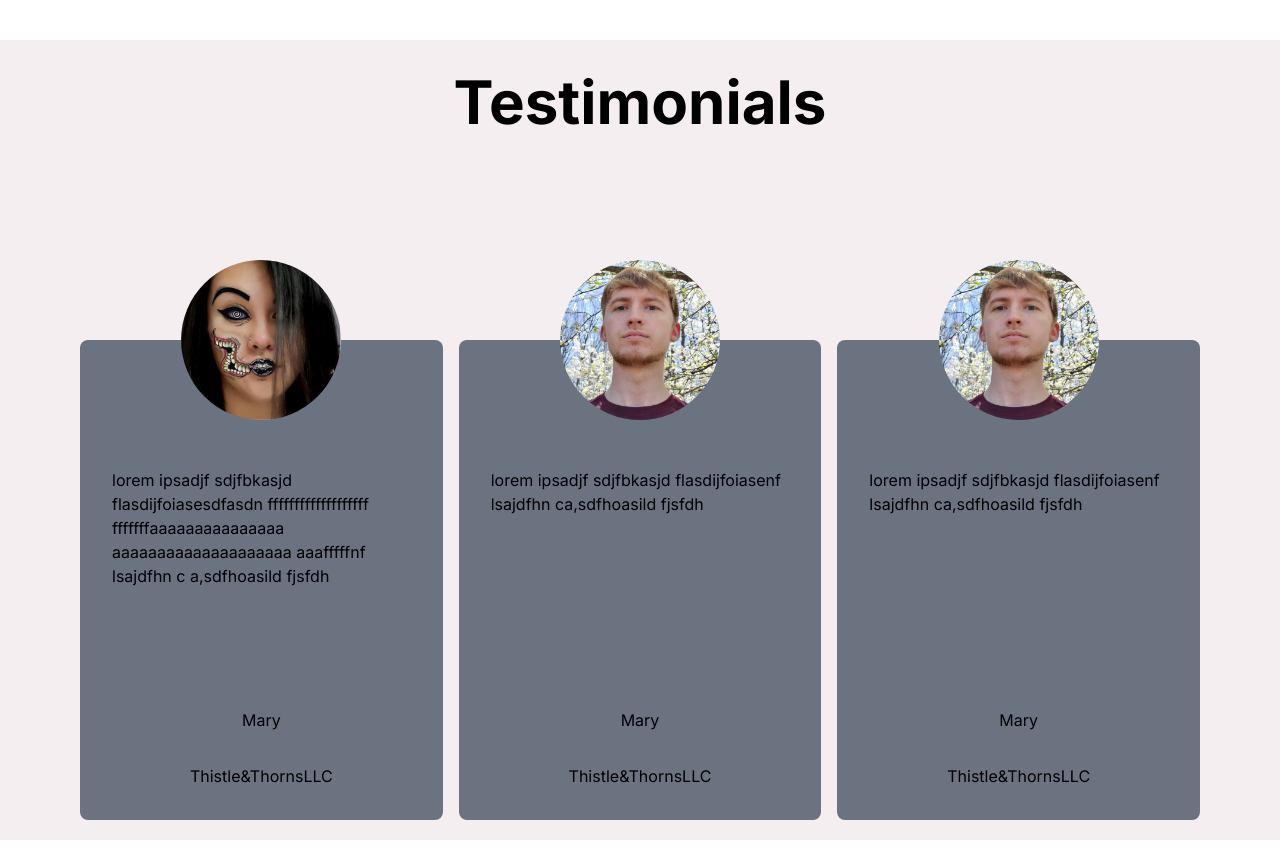
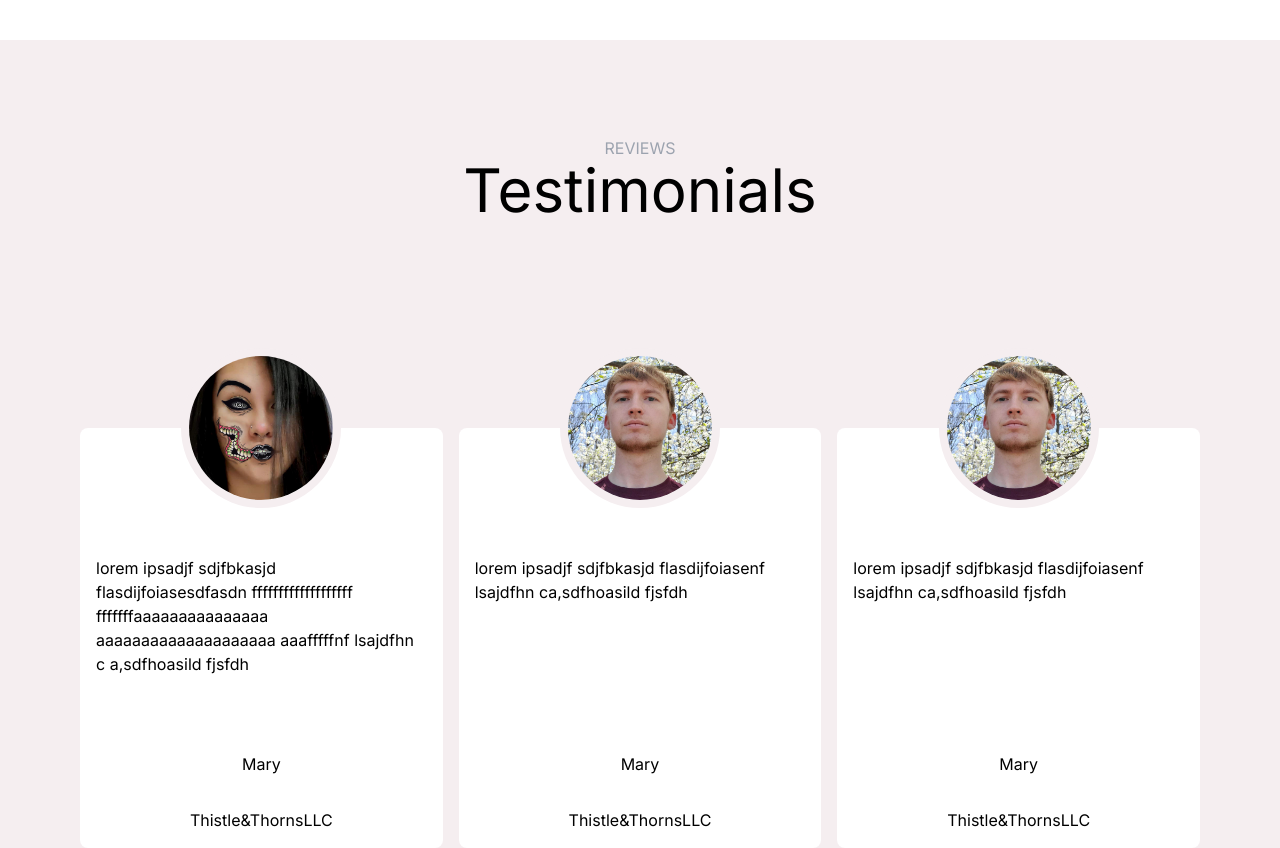
Before and after one commit to Nicholas-Abell/portfolio_V3, a Next.js app: page / in a window 1280 px wide. Shown: the part 1560-2408 px from the top of the page. Built offline with nearby package versions, Linux system fonts and the light colour scheme.

Commit message:
testimonials styles: bg, card image border

```diff
--- a/components/testimonials/Card.tsx
+++ b/components/testimonials/Card.tsx
@@ -1,9 +1,6 @@
 import Image from "next/image";
 import Link from "next/link";
 import React from "react";
-
-//test
-import { FiAlertCircle } from "react-icons/fi";
 
 type CardProps = {
   content: string;
@@ -19,10 +16,10 @@ const Card: React.FC<CardProps> = ({ content, name, link, image }) => {
         src={image}
         width={160}
         height={160}
-        className=" rounded-full translate-y-1/2"
+        className=" rounded-full translate-y-1/2 border-8 border-[#f5eef0] border-solid"
         alt="a"
       />
-      <div className="w-full bg-gray-500 p-8 rounded-lg min-h-[480px] flex flex-col items-center justify-between gap-8 pt-32">
+      <div className="w-full bg-white p-4 rounded-lg min-h-[420px] flex flex-col items-center justify-between gap-8 pt-32">
         <p>{content}</p>
         <div>
           <p className="text-center py-8">{name}</p>
--- a/components/testimonials/Testimonials.tsx
+++ b/components/testimonials/Testimonials.tsx
@@ -9,14 +9,15 @@ type TestimonialsProps = {};
 
 const Testimonials: React.FC<TestimonialsProps> = () => {
   return (
-    <section className="w-full min-h-screen bg-[#f5eef0] mx-auto px-2.5 md:px-20">
+    <section className="w-full min-h-screen bg-[#f5eef0] mx-auto px-2.5 md:px-20 py-24">
       <FramerMotionWrapper variant="fromBottom">
-        <h2 className="text-center text-3xl md:text-6xl font-bold py-8">
-          Testimonials
-        </h2>
+        <div className="pb-8 text-center ">
+          <p className="text-gray-400">REVIEWS</p>
+          <h2 className="text-4xl md:text-6xl">Testimonials</h2>
+        </div>
       </FramerMotionWrapper>
       <FramerMotionWrapper variant="fromBottom">
-        <div className="grid lg:grid-cols-3 py-4 gap-4">
+        <div className="grid lg:grid-cols-3 py-4 gap-4 px-8 md:px-0">
           <Card
             name="Mary"
             link="thistleandthornsllc.com"
```
